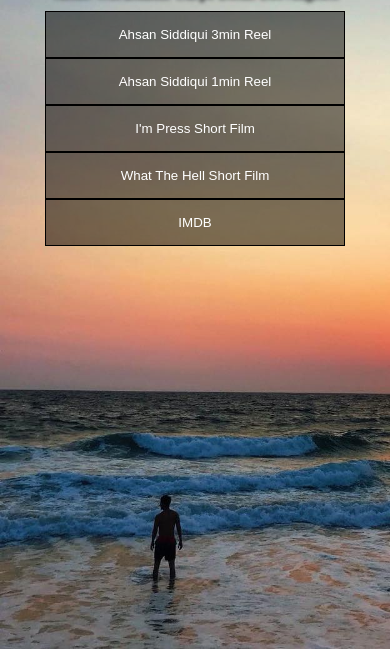
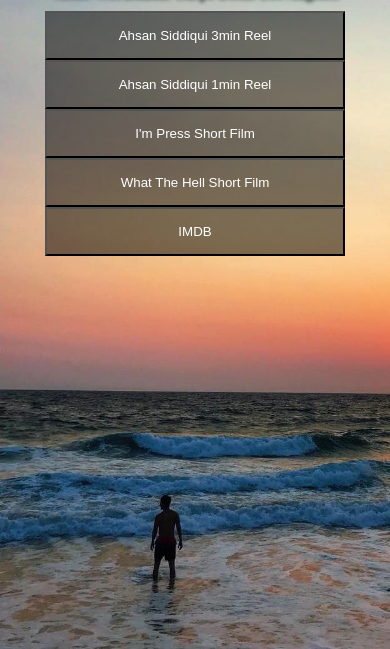
Before and after one commit to was170001/ahsansiddiqui, a plain HTML site: page index.html in a window 390 px wide. Shown: the part 195-844 px from the top of the page. Drawn offline with Linux system fonts and the light colour scheme.

Commit message:
Update mobile.css

```diff
--- a/mobile.css
+++ b/mobile.css
@@ -37,5 +37,5 @@ h2 {
     padding-top: 15px;
     padding-bottom: 15px;
     color: white;
-    border: 1px solid black;
+    -webkit-appearance: none;
 }
```
